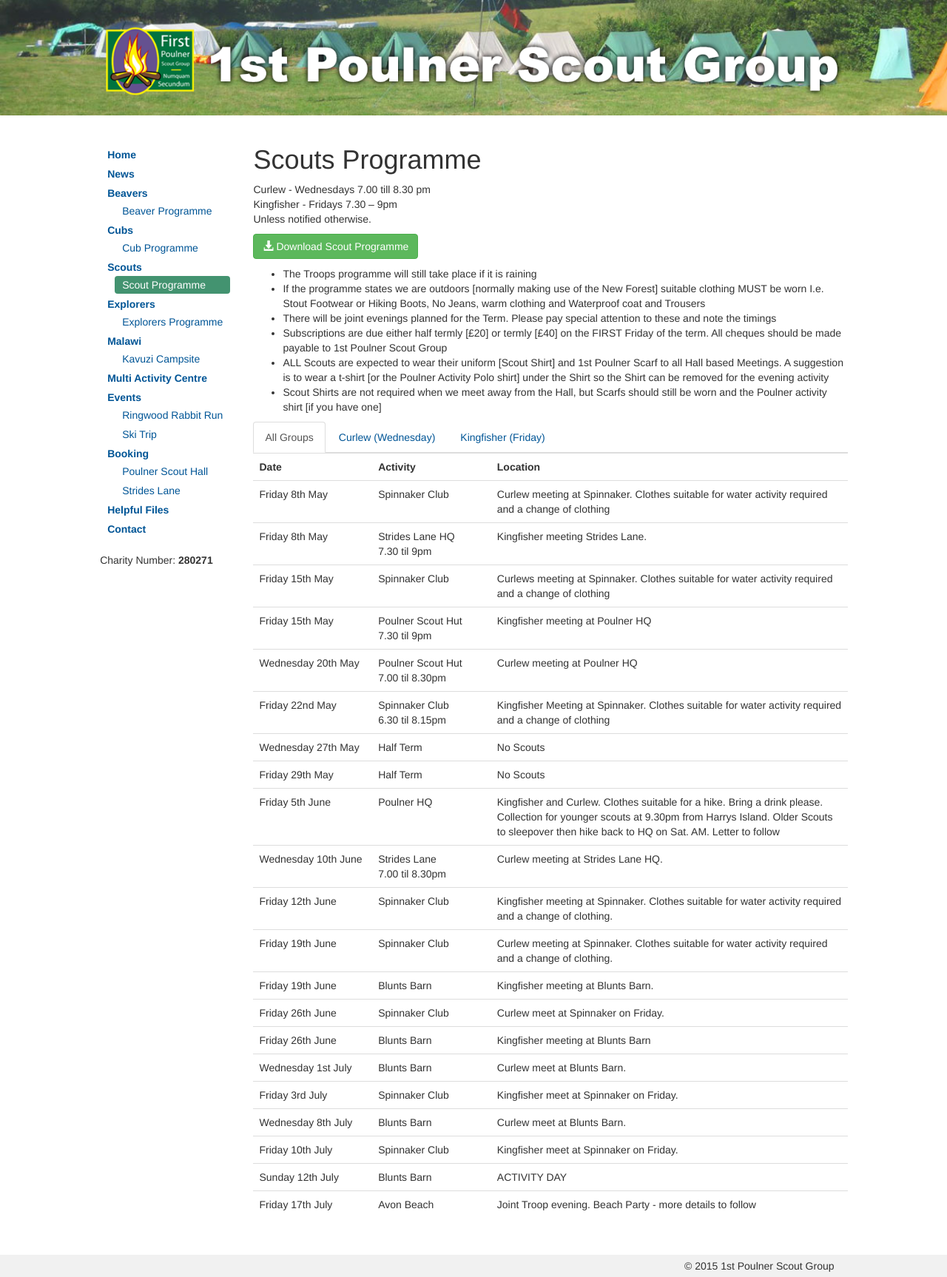
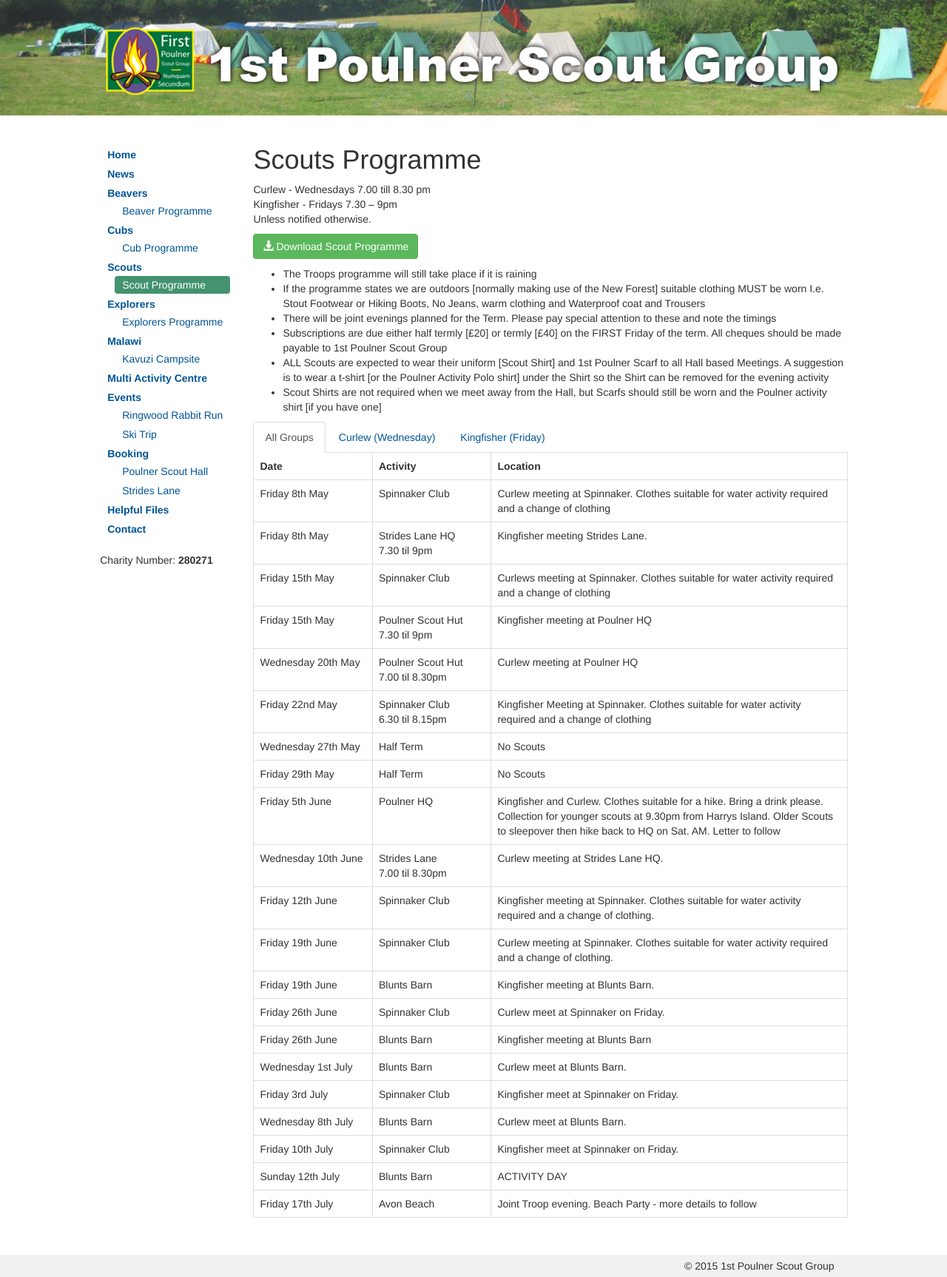
Before and after one commit to 1stpoulnerscouts/1stpoulnerscouts.github.io, a Jekyll site: the page built from scouts/programme/index.html, in a window 1280 px wide. Shown: the whole page at 74% size. Built offline with Jekyll 4.4.1, drawn with Linux system fonts in a browser that asks for light colours.

Commit message:
Added border to programmes

```diff
--- a/beavers/programme/index.html
+++ b/beavers/programme/index.html
@@ -24,7 +24,7 @@
 	<div class="tab-content">
 		<!-- All days Start -->
 		<div role="tabpanel" class="tab-pane fade in active" id="all">
-			<table class="table table-hover">
+			<table class="table table-hover table-bordered">
 				<tr>
 					<th>Date</th>
 					<th>Where</th>
--- a/css/main.css
+++ b/css/main.css
@@ -33,7 +33,9 @@
 	background-color: #fff;
 	border-color: #fff;
 }
-
+.nav-tabs{
+	border-bottom: none;
+}
 .img-text {
 	margin: 10px;
 }
--- a/scouts/programme/index.html
+++ b/scouts/programme/index.html
@@ -36,7 +36,7 @@
 	<div class="tab-content">
 		<!-- All days Start -->
 		<div role="tabpanel" class="tab-pane fade in active" id="all">
-			<table class="table table-hover">
+			<table class="table table-hover table-bordered">
 				<tr>
 					<th width="20%">Date</th>
 					<th width="20%">Activity</th>
@@ -152,7 +152,7 @@
 		<!-- All days end -->
 		<!-- Curlew start -->
 		<div role="tabpanel" class="tab-pane fade" id="curlew">
-			<table class="table table-hover">
+			<table class="table table-hover table-bordered">
 				<tr>
 					<th width="20%">Date</th>
 					<th width="20%">Activity</th>
@@ -228,7 +228,7 @@
 		<!-- Curlew end -->
 		<!-- Kingfisher start -->
 		<div role="tabpanel" class="tab-pane fade" id="kingfisher">
-			<table class="table table-hover">
+			<table class="table table-hover table-bordered">
 				<tr>
 					<th width="20%">Date</th>
 					<th width="20%">Activity</th>
```
